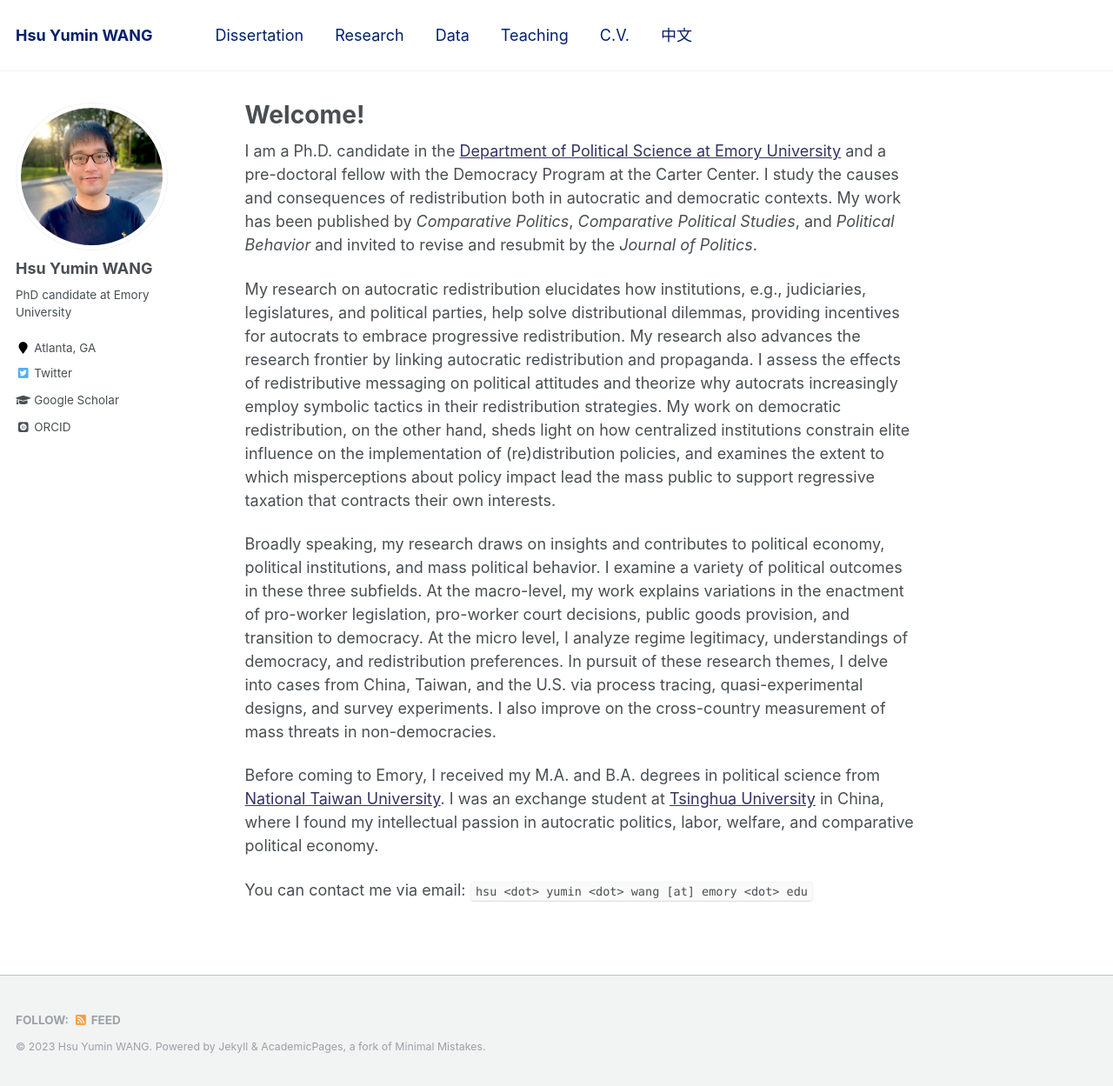
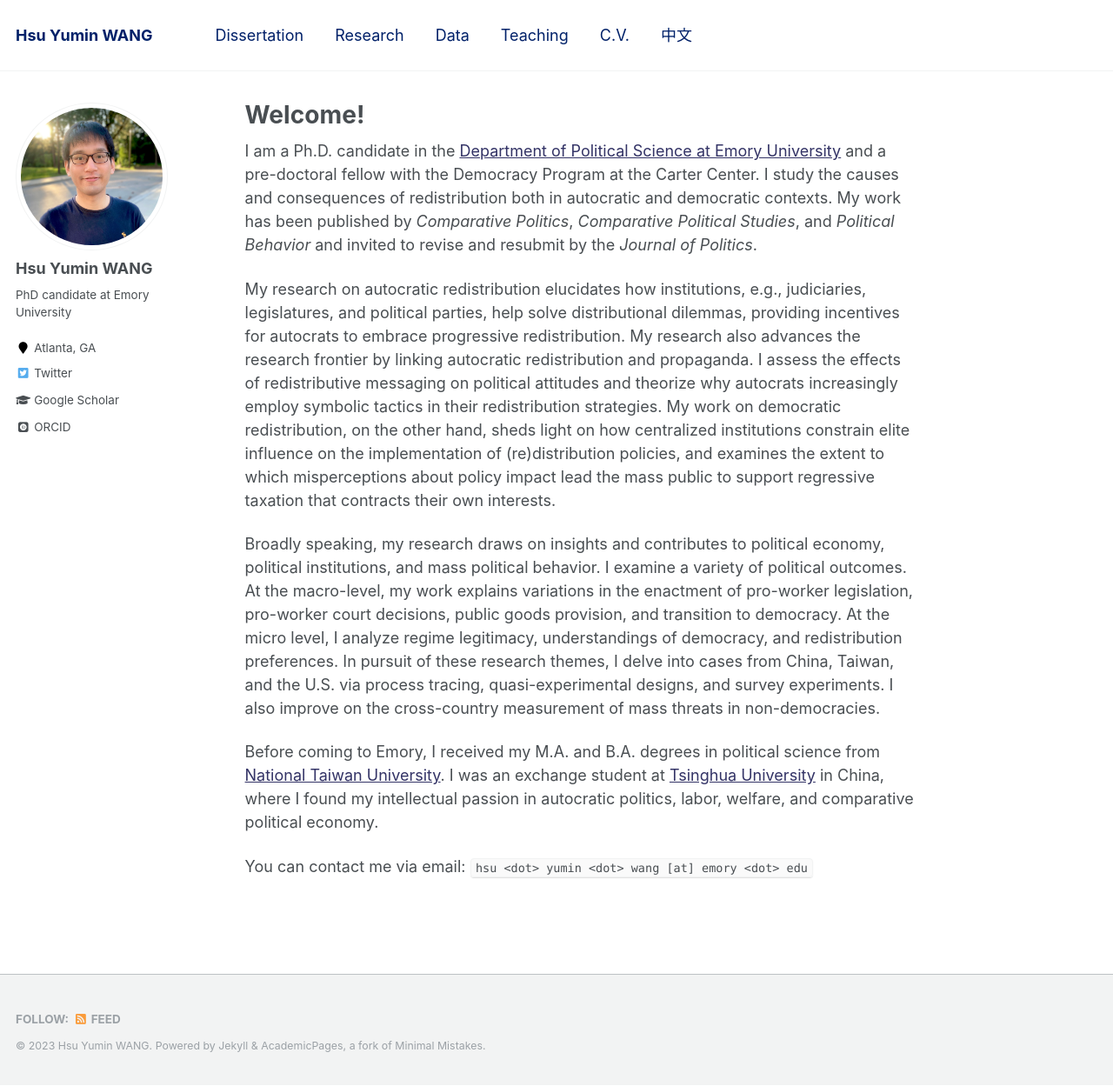
Before and after one commit to hsuyumin/hsuyumin.github.io, a Jekyll site: the page built from _pages/about.md, in a window 1280 px wide and 1249 px high. Shown: the whole window at 87% size. Built offline with Jekyll 4.4.1, drawn with Linux system fonts in a browser that asks for light colours; some web fonts are replaced.

Commit message:
Update about.md

```diff
--- a/_pages/about.md
+++ b/_pages/about.md
@@ -12,7 +12,7 @@ I am a Ph.D. candidate in the [Department of Political Science at Emory Universi
 
 My research on autocratic redistribution elucidates how institutions, e.g., judiciaries, legislatures, and political parties, help solve distributional dilemmas, providing incentives for autocrats to embrace progressive redistribution. My research also advances the research frontier by linking autocratic redistribution and propaganda. I assess the effects of redistributive messaging on political attitudes and theorize why autocrats increasingly employ symbolic tactics in their redistribution strategies. My work on democratic redistribution, on the other hand, sheds light on how centralized institutions constrain elite influence on the implementation of (re)distribution policies, and examines the extent to which misperceptions about policy impact lead the mass public to support regressive taxation that contracts their own interests.
 
-Broadly speaking, my research draws on insights and contributes to political economy, political institutions, and mass political behavior. I examine a variety of political outcomes in these three subfields. At the macro-level, my work explains variations in the enactment of pro-worker legislation, pro-worker court decisions, public goods provision, and transition to democracy. At the micro level, I analyze regime legitimacy, understandings of democracy, and redistribution preferences. In pursuit of these research themes, I delve into cases from China, Taiwan, and the U.S. via process tracing, quasi-experimental designs, and survey experiments. I also improve on the cross-country measurement of mass threats in non-democracies.
+Broadly speaking, my research draws on insights and contributes to political economy, political institutions, and mass political behavior. I examine a variety of political outcomes. At the macro-level, my work explains variations in the enactment of pro-worker legislation, pro-worker court decisions, public goods provision, and transition to democracy. At the micro level, I analyze regime legitimacy, understandings of democracy, and redistribution preferences. In pursuit of these research themes, I delve into cases from China, Taiwan, and the U.S. via process tracing, quasi-experimental designs, and survey experiments. I also improve on the cross-country measurement of mass threats in non-democracies.
 
 Before coming to Emory, I received my M.A. and B.A. degrees in political science from [National Taiwan University](https://www.ntu.edu.tw/english/). I was an exchange student at [Tsinghua University](https://www.tsinghua.edu.cn/en/) in China, where I found my intellectual passion in autocratic politics, labor, welfare, and comparative political economy.
 
```
